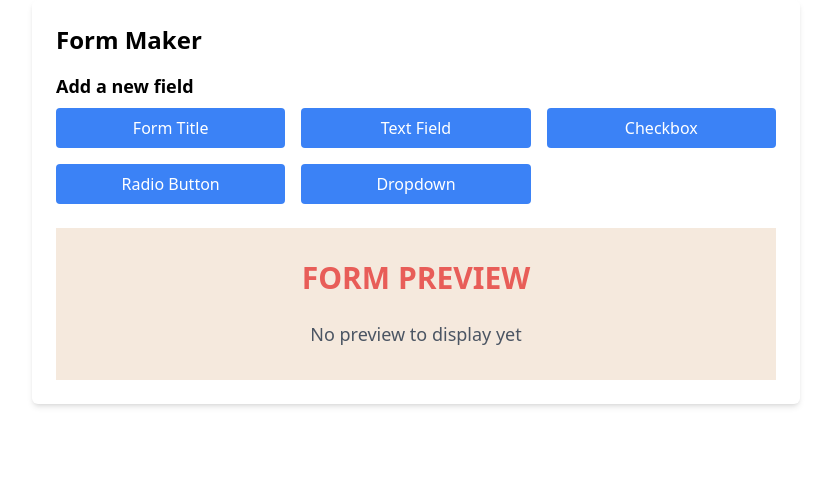
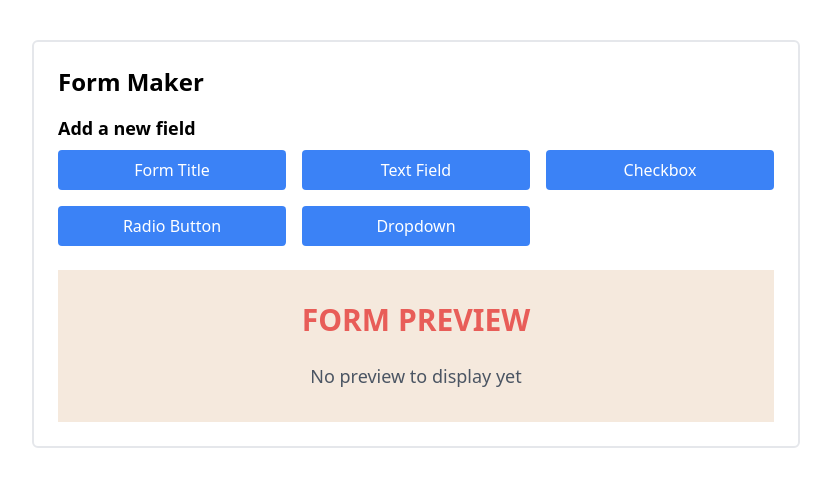
Before and after one commit to r0binsahin/form-maker, a React (Vite) app: page / in a window 1280 px wide. Shown: the top 486 px of the page, without its empty margins (224-1055 px from the left). Built offline with nearby package versions, Linux system fonts and the light colour scheme.

Commit message:
adds border on container

```diff
--- a/src/components/form-maker/form-maker.tsx
+++ b/src/components/form-maker/form-maker.tsx
@@ -109,7 +109,7 @@
   };
 
   return (
-    <div className='p-6 max-w-3xl mx-auto bg-white shadow-md rounded-md'>
+    <div className='p-6  mt-10 max-w-3xl mx-auto bg-white border-2 rounded-md'>
       <h1 className='text-2xl font-bold mb-4'>Form Maker</h1>
 
       <div className='mb-6'>
```
